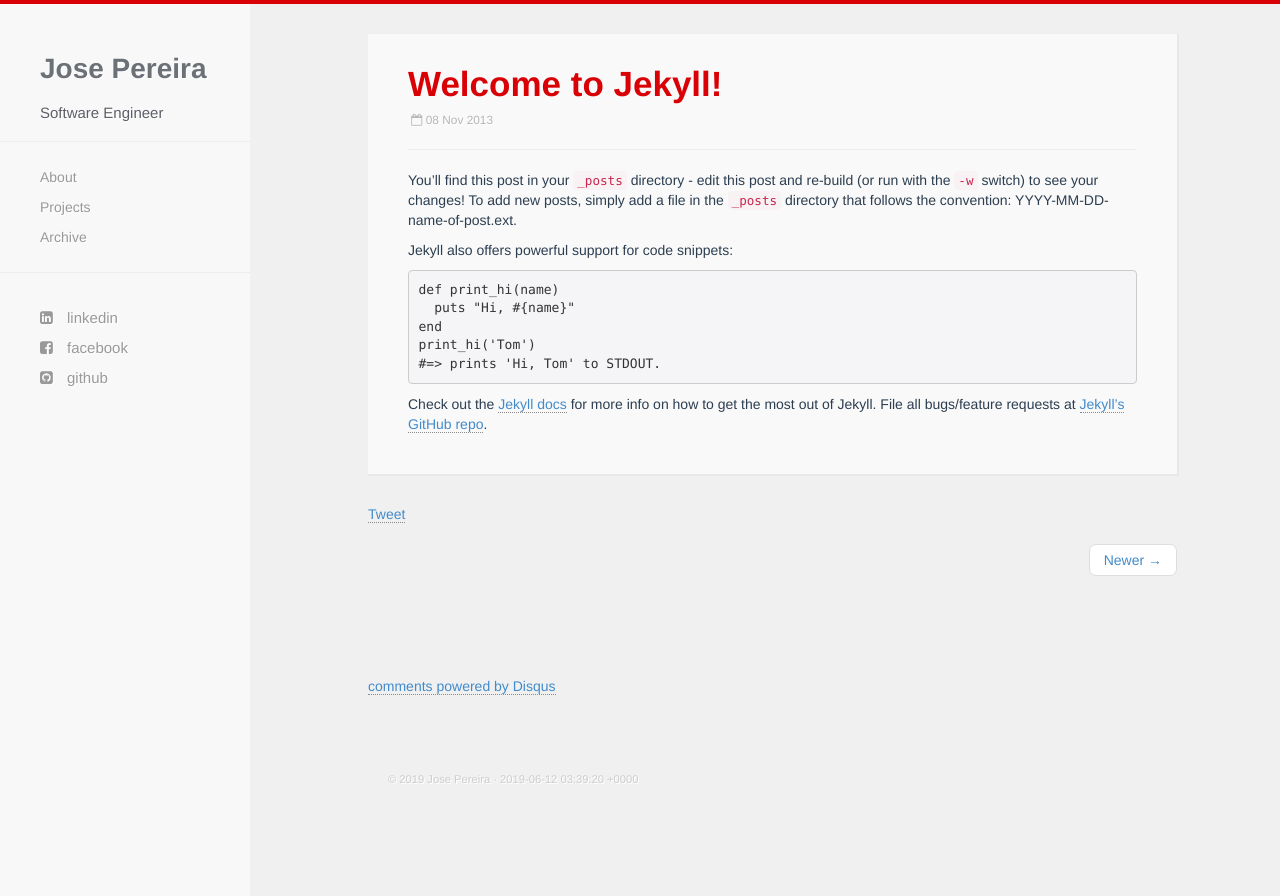
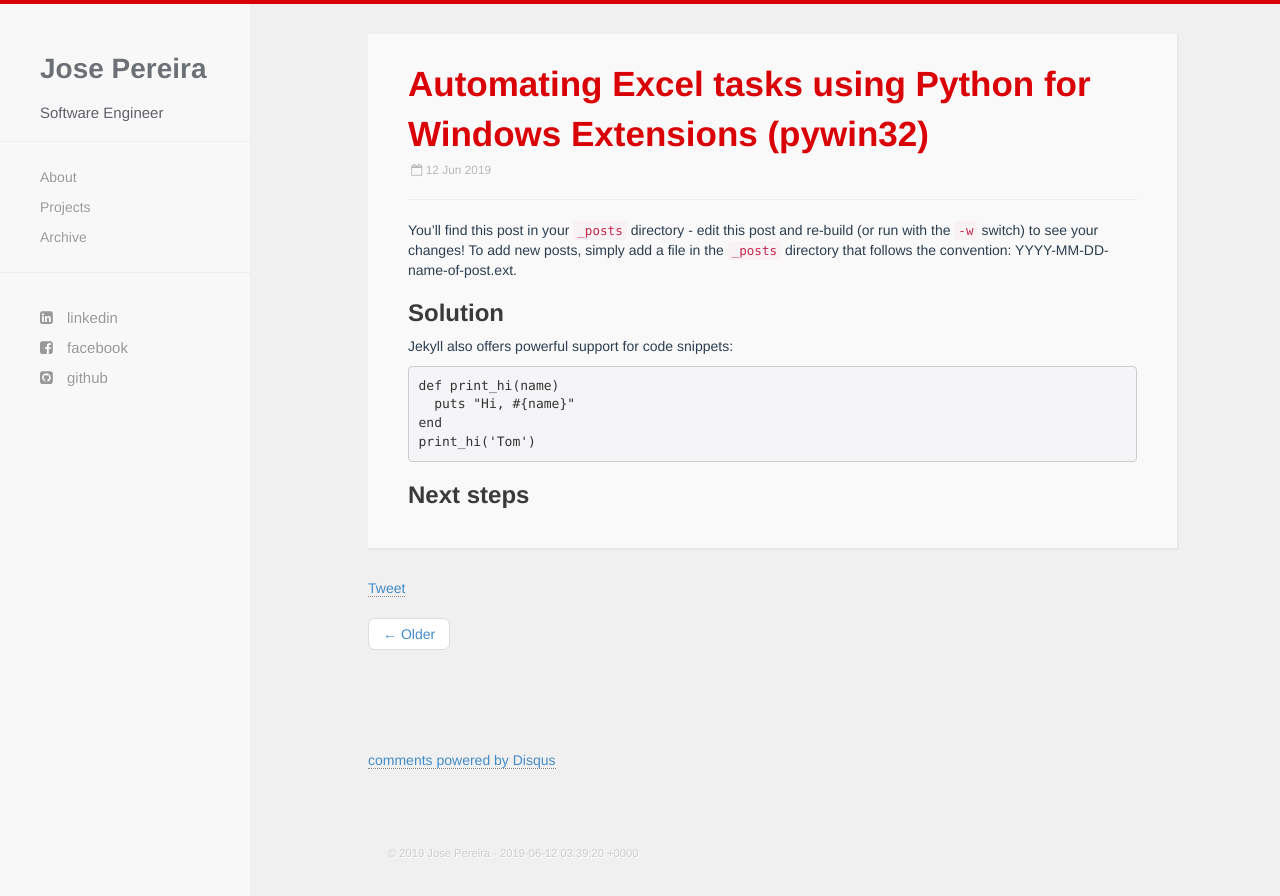
Before and after one commit to jpereiran/jpereiran.github.io, a Jekyll site: the page built from _posts/2019-12-04-Excel-automation-with-pywin32.markdown, in a window 1280 px wide. Shown: the top 896 px of the page. Built offline with Jekyll 4.4.1, drawn with Linux system fonts in a browser that asks for light colours; nearby versions of some CDN libraries; Markdown is read by kramdown in place of the engine named in the settings; comment, search, counter and statistics services are not loaded.

Commit message:
Update and rename 2013-12-04-welcome-to-jekyll.markdown to 2019-12-04-Excel-automation-with-pywin32.markdown

```diff
--- a/_posts/2013-12-04-welcome-to-jekyll.markdown
+++ b/_posts/2019-12-04-Excel-automation-with-pywin32.markdown
@@ -1,23 +1,21 @@
 ---
-title:  "Welcome to Jekyll!"
-date:   2013-11-08 19:55:16
-categories: jekyll update
+title:  "Automating Excel tasks using Python for Windows Extensions (pywin32)"
+date:   2019-06-12 20:45:16
+categories: code
 ---
 
 You'll find this post in your `_posts` directory - edit this post and re-build (or run with the `-w` switch) to see your changes!
 To add new posts, simply add a file in the `_posts` directory that follows the convention: YYYY-MM-DD-name-of-post.ext.
 
+### Solution
+
 Jekyll also offers powerful support for code snippets:
 
-{% highlight ruby %}
+{% highlight pyhon %}
 def print_hi(name)
   puts "Hi, #{name}"
 end
 print_hi('Tom')
-#=> prints 'Hi, Tom' to STDOUT.
 {% endhighlight %}
 
-Check out the [Jekyll docs][jekyll] for more info on how to get the most out of Jekyll. File all bugs/feature requests at [Jekyll's GitHub repo][jekyll-gh].
-
-[jekyll-gh]: https://github.com/mojombo/jekyll
-[jekyll]:    http://jekyllrb.com
+### Next steps
```
